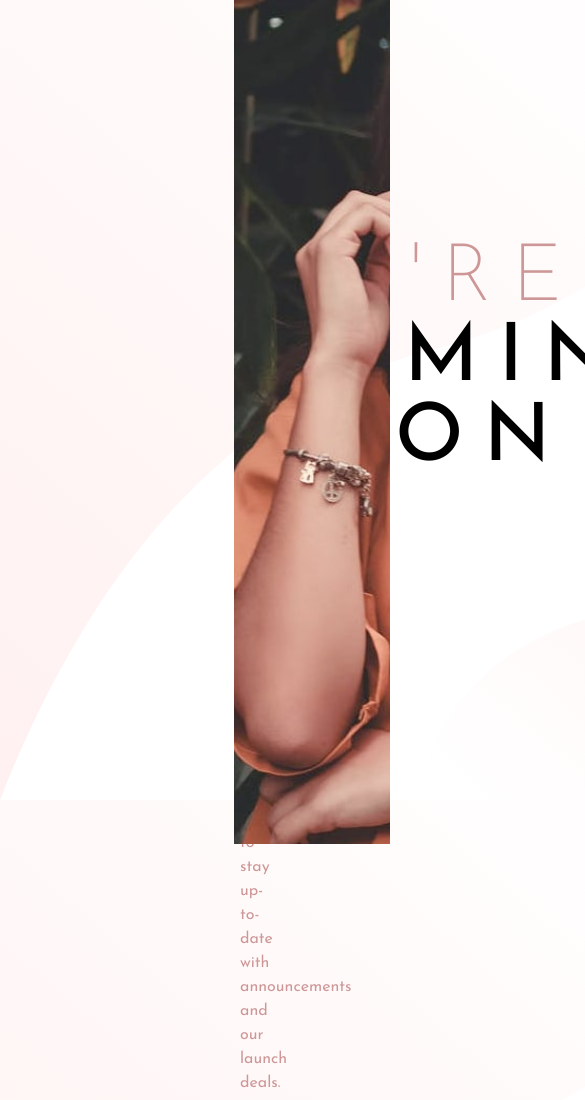
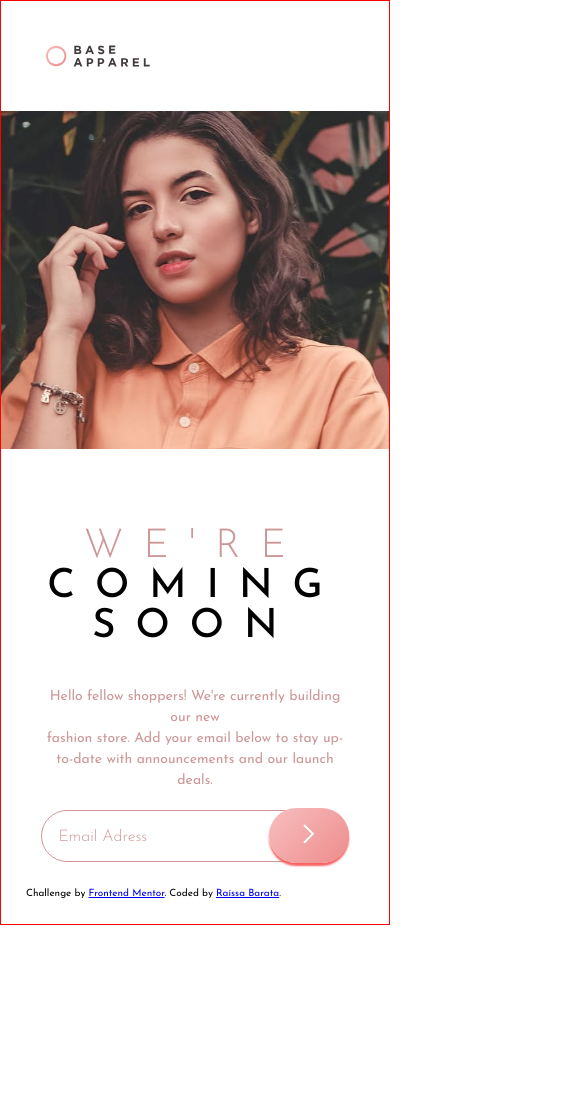
Before and after one commit to RaissaBarata/base-apparel-Front-end-mentor, a plain HTML site: page index.html in a window 390 px wide. Shown: the top 1100 px of the page, 585 px wide, since content can reach past the window. After the commit the page ends 925 px from the top, so only its background shows below. Drawn offline with Linux system fonts and the light colour scheme.

Commit message:
Responsividade

```diff
--- a/style.css
+++ b/style.css
@@ -1,7 +1,7 @@
 body {
   font-family: "Josefin Sans", sans-serif;
   font-size: 16px;
-  background: url(./images/bg-pattern-desktop.svg);
+  background: url(./images/bg-pattern-desktop.svg) cover;
   display: grid;
   grid-template-columns: 60% 40%;
   grid-template-areas:
@@ -60,7 +60,7 @@ form {
 
 .input {
   width: 100%;
-  padding: 1.3rem;
+  padding: 20px;
   border: 1px solid hsl(0, 36%, 70%);
   border-radius: 2rem;
   font-size: 1rem;
@@ -73,12 +73,12 @@ form {
 }
 
 .botao {
-  padding: 1.3rem;
-  width: 150px;
+  padding: 20px;
+  width: 120px;
   border-radius: 2rem;
   border: none;
   background: linear-gradient(135deg, hsl(0, 80%, 86%), hsl(0, 74%, 74%));
-  box-shadow: 0px 3px 3px hsl(0, 93%, 68%);
+  box-shadow: 0px 3px 2px hsl(0, 93%, 68%);
   transition: box-shadow 0.5s;
   position: absolute;
   right: 0;
@@ -117,3 +117,115 @@ footer {
   padding: 0 15rem;
   font-size: 1rem;
 }
+
+@media (max-width: 1024px) {
+  body {
+    grid-template-columns: 100%;
+    grid-template-areas:
+      "header"
+      "side"
+      "main"
+      "footer";
+  }
+
+  main {
+    display: flex;
+    flex-direction: column;
+  }
+
+  .container__titulo1 {
+    display: flex;
+    margin: auto;
+    margin-top: 10px;
+  }
+
+  .container__titulo2 {
+    display: flex;
+    text-align: center;
+    margin: auto;
+    margin-bottom: 10px;
+  }
+
+  .container__paragrafo {
+    display: flex;
+    flex-direction: column;
+    justify-content: center;
+    align-items: center;
+    text-align: center;
+    margin: auto;
+  }
+
+  footer {
+    margin: 20px;
+  }
+
+  header {
+    margin-left: 30px;
+    padding: 5px;
+  }
+
+  .logo {
+    width: 30%;
+  }
+}
+
+@media (max-width: 428px) {
+  body {
+    border: 1px solid red;
+    background: none;
+    grid-template-columns: 100%;
+    grid-template-areas:
+      "header"
+      "side"
+      "main"
+      "footer";
+  }
+
+  header {
+    height: 100px;
+  }
+
+  .logo {
+    margin: 10px;
+  }
+
+  .side {
+    height: 40vh;
+  }
+
+  main {
+    padding: 2px;
+  }
+
+  .container__titulo1 {
+    font-weight: 300;
+    font-size: 40px;
+    margin-top: 20%;
+  }
+
+  .container__titulo2 {
+    font-size: 40px;
+    margin-bottom: 10%;
+  }
+
+  .container__paragrafo {
+    font-size: 14px;
+    margin: 0 10% 0 10%;
+  }
+
+  footer {
+    font-size: 10px;
+    padding: 5px;
+  }
+
+  .input {
+    margin: 0 10% 0 10%;
+    padding: 1rem;
+  }
+
+  .botao {
+    padding: 1rem;
+    width: 80px;
+    margin: 0 10% 0 10%;
+  }
+}
```
